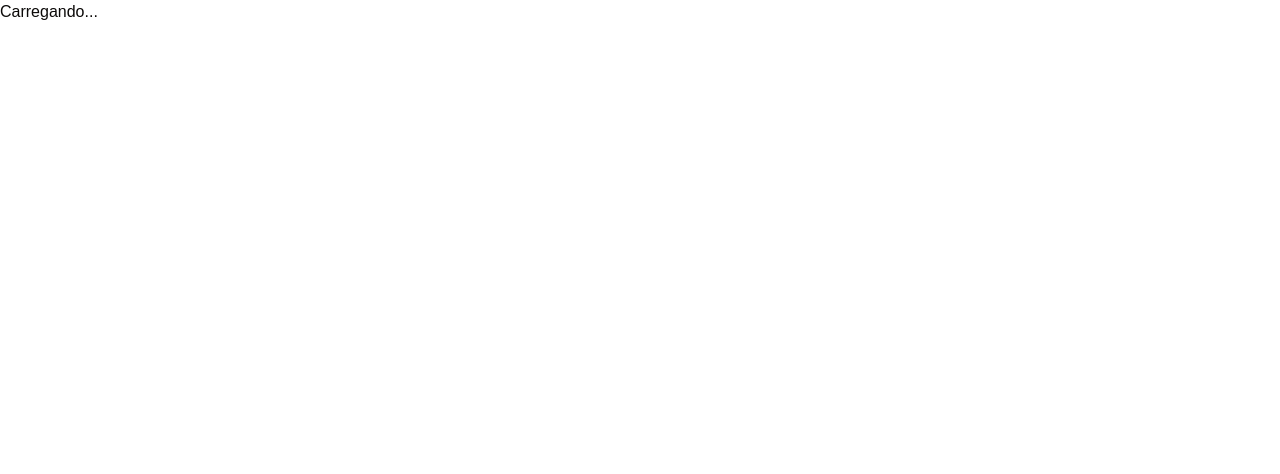
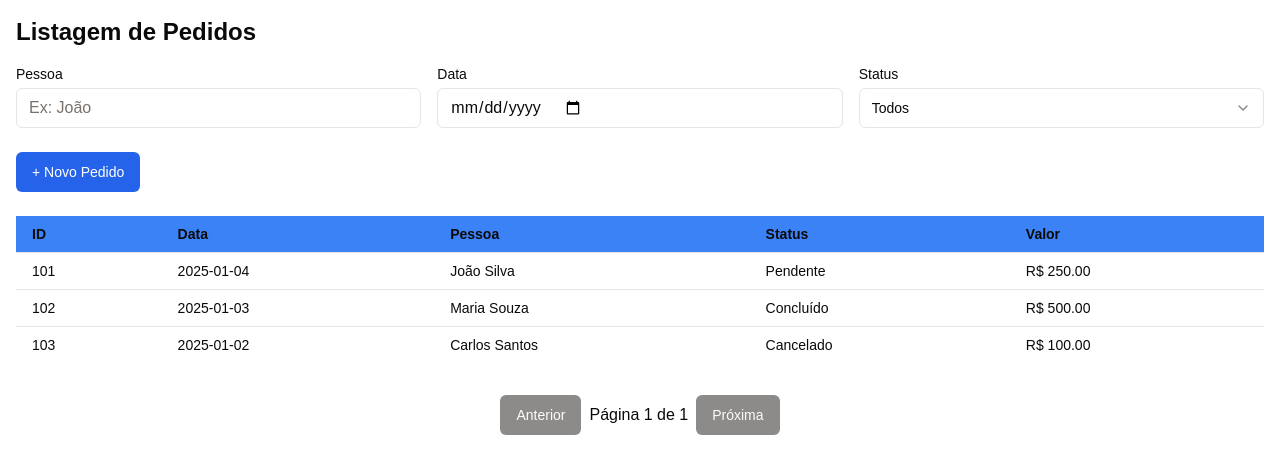
Before and after one commit to leomarzeuski/estoque-sistema, a Next.js app: page / in a window 1280 px wide. Before the commit this address had no page. Shown: the top 474 px of the page. Built offline with nearby package versions, Linux system fonts and the light colour scheme.

Commit message:
refactor: remove protected routes implementation

```diff
--- a/src/app/layout.tsx
+++ b/src/app/layout.tsx
@@ -1,8 +1,9 @@
 import type { Metadata } from "next";
 import { Geist, Geist_Mono } from "next/font/google";
+
+import { AuthProvider } from "@/context/AuthContext";
+
 import "./globals.css";
-import { AuthProvider } from "@/context/AuthContext";
-import ProtectedRoute from "@/components/protectedRoute";
 
 const geistSans = Geist({
   variable: "--font-geist-sans",
@@ -29,9 +30,7 @@ export default function RootLayout({
       <body
         className={`${geistSans.variable} ${geistMono.variable} antialiased`}
       >
-        <AuthProvider>
-          <ProtectedRoute>{children}</ProtectedRoute>
-        </AuthProvider>
+        <AuthProvider>{children}</AuthProvider>
       </body>
     </html>
   );
--- a/src/components/protectedRoute.tsx
+++ /dev/null
@@ -1,29 +0,0 @@
-"use client";
-
-import { usePathname, useRouter } from "next/navigation";
-import React, { useEffect } from "react";
-import { useAuth } from "@/context/AuthContext";
-
-interface ProtectedRouteProps {
-  children: React.ReactNode;
-}
-
-export default function ProtectedRoute({ children }: ProtectedRouteProps) {
-  const { user } = useAuth();
-  const pathname = usePathname();
-  const router = useRouter();
-
-  useEffect(() => {
-    if (pathname === "/login") return;
-
-    if (!user) {
-      router.push("/login");
-    }
-  }, [user, router, pathname]);
-
-  if (!user && pathname !== "/login") {
-    return <p>Carregando...</p>;
-  }
-
-  return <>{children}</>;
-}
```
